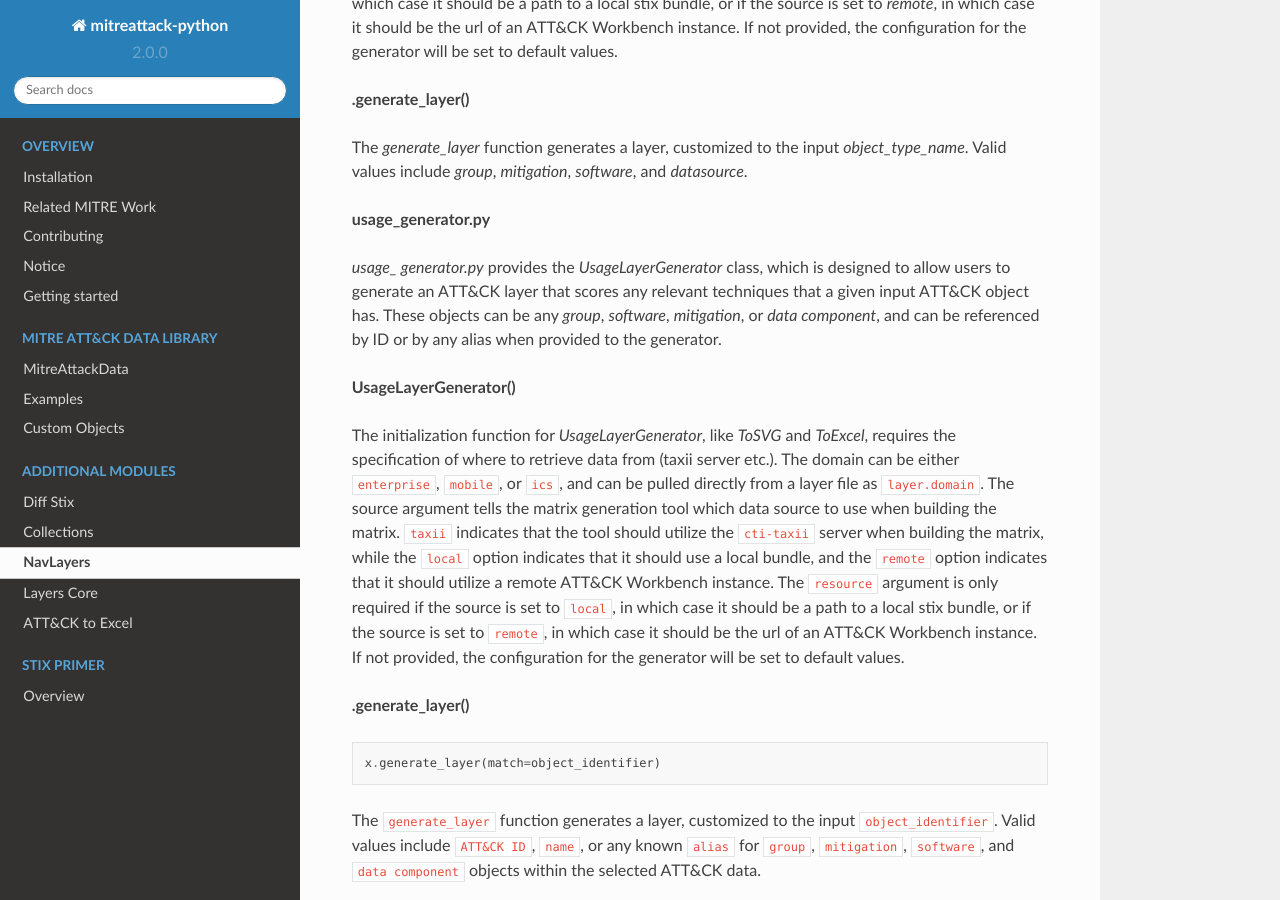
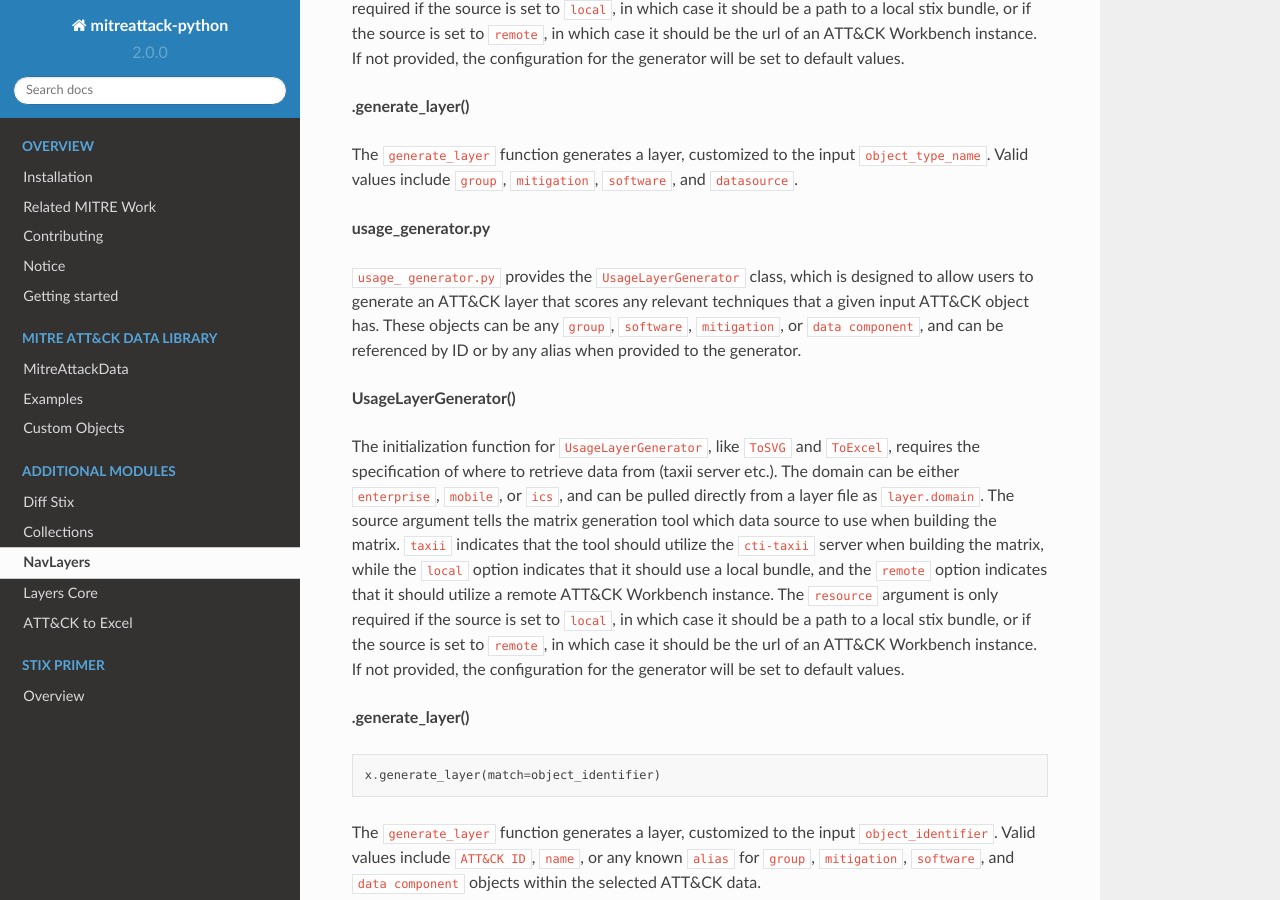
Before and after one commit to mitre-attack/mitreattack-python, a Sphinx documentation site: the page built from docs/navlayers.rst, in a window 1280 px wide and 900 px high, scrolled down 8065 px. Built offline with Sphinx 7.4.7 and the Read the Docs theme 2.0.0, drawn with Linux system fonts in a browser that asks for light colours; pages that are not in the unit, such as notebooks, are missing from menus.

```diff
--- a/docs/navlayers.rst
+++ b/docs/navlayers.rst
@@ -470,14 +470,14 @@ of the specified ATT&CK object type (group, mitigation, etc.), and a comment tha
     x = OverviewLayerGenerator(source='taxii', domain='enterprise', resource=None)
 
 
-The initialization function for `OverviewLayerGenerator`, like `ToSVG` and `ToExcel`, requires the specification of where
+The initialization function for ``OverviewLayerGenerator``, like ``ToSVG`` and ``ToExcel``, requires the specification of where
 to retrieve data from (taxii server etc.).
-The domain can be either `enterprise`, `mobile`, or `ics`, and can be pulled directly from a layer file as `layer.domain`.
+The domain can be either ``enterprise``, ``mobile``, or ``ics``, and can be pulled directly from a layer file as ``layer.domain``.
 The source argument tells the matrix generation tool which data source to use when building the matrix.
-`taxii` indicates that the tool should utilize the `cti-taxii` server when building the matrix,
-while the `local` option indicates that it should use a local bundle, and the `remote` option indicates that it should utilize a remote ATT&CK Workbench instance.
-The `resource` argument is only required if the source is set to `local`, in which case it should be a path to a local stix bundle,
-or if the source is set to `remote`, in which case it should be the url of an ATT&CK Workbench instance.
+``taxii`` indicates that the tool should utilize the ``cti-taxii`` server when building the matrix,
+while the ``local`` option indicates that it should use a local bundle, and the ``remote`` option indicates that it should utilize a remote ATT&CK Workbench instance.
+The ``resource`` argument is only required if the source is set to ``local``, in which case it should be a path to a local stix bundle,
+or if the source is set to ``remote``, in which case it should be the url of an ATT&CK Workbench instance.
 If not provided, the configuration for the generator will be set to default values.
 
 **.generate_layer()**
@@ -486,14 +486,14 @@ If not provided, the configuration for the generator will be set to default valu
     x.generate_layer(obj_type=object_type_name)
 
 
-The `generate_layer` function generates a layer, customized to the input `object_type_name`.
-Valid values include `group`, `mitigation`, `software`, and `datasource`.
+The ``generate_layer`` function generates a layer, customized to the input ``object_type_name``.
+Valid values include ``group``, ``mitigation``, ``software``, and ``datasource``.
 
 **usage_generator.py**
 
-`usage_ generator.py` provides the `UsageLayerGenerator` class, which is designed to allow users to
+``usage_ generator.py`` provides the ``UsageLayerGenerator`` class, which is designed to allow users to
 generate an ATT&CK layer that scores any relevant techniques that a given input ATT&CK object has.
-These objects can be any `group`, `software`, `mitigation`, or `data component`,
+These objects can be any ``group``, ``software``, ``mitigation``, or ``data component``,
 and can be referenced by ID or by any alias when provided to the generator.
 
 **UsageLayerGenerator()**
@@ -502,7 +502,7 @@ and can be referenced by ID or by any alias when provided to the generator.
     x = UsageLayerGenerator(source='taxii', domain='enterprise', resource=None)
 
 
-The initialization function for `UsageLayerGenerator`, like `ToSVG` and `ToExcel`, requires the specification of where
+The initialization function for ``UsageLayerGenerator``, like ``ToSVG`` and ``ToExcel``, requires the specification of where
 to retrieve data from (taxii server etc.).
 The domain can be either ``enterprise``, ``mobile``, or ``ics``, and can be pulled directly from a layer file as ``layer.domain``.
 The source argument tells the matrix generation tool which data source to use when building the matrix.
```
